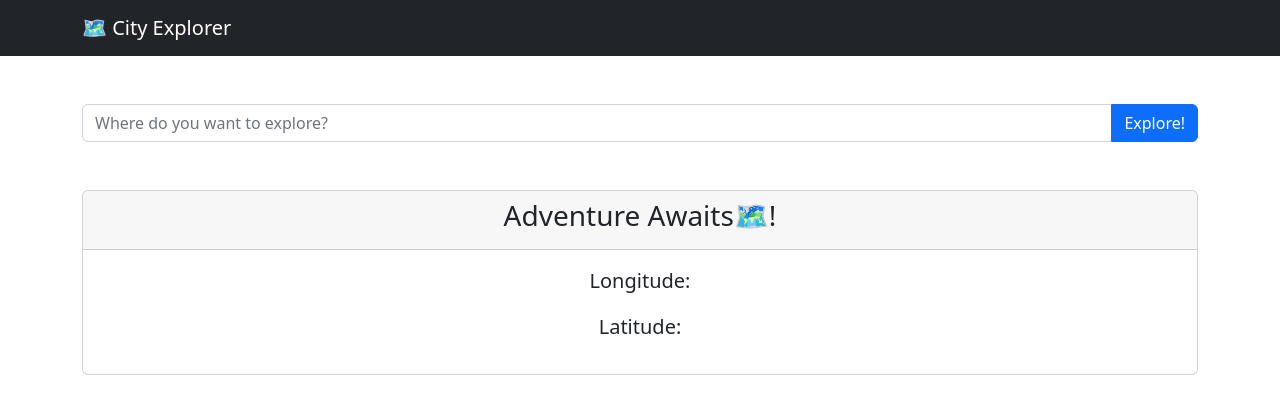
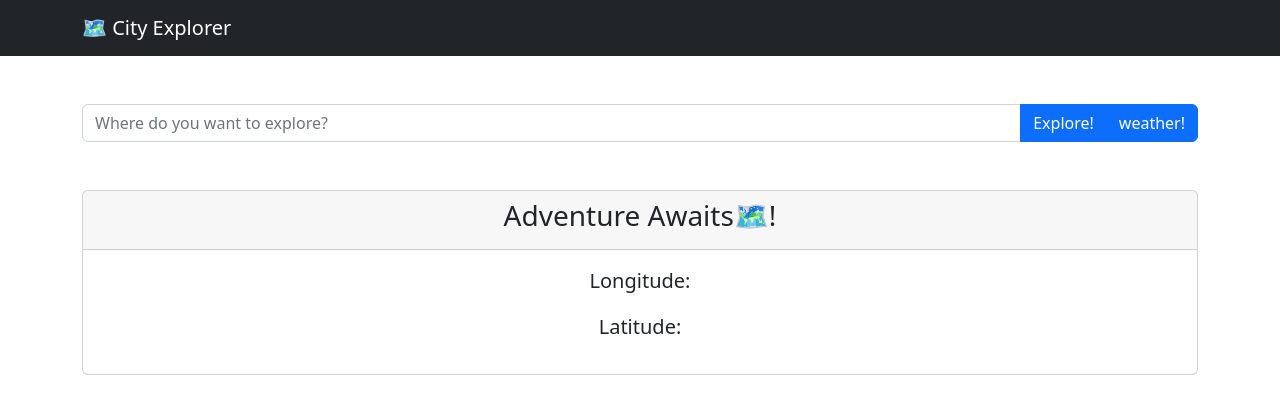
Before and after one commit to donnaada/city-explorer, a React (Create React App) app: page / in a window 1280 px wide. Shown: the top 414 px of the page. Built offline with nearby package versions, Linux system fonts and the light colour scheme.

Commit message:
connecting weather api

```diff
--- a/src/Components/Main.js
+++ b/src/Components/Main.js
@@ -31,12 +31,13 @@ class Main extends Component {
   handleSubmit = async (e) => {
     e.preventDefault();
     try {
-      let weatherAPI = `${process.env.REACT_APP_SERVER}/weather?searchQuery=${this.state.city}`
+      let weatherAPI = `${process.env.REACT_APP_SERVER}/weather?searchQuery=Paris`
       let weatherData = await axios.get(weatherAPI)
 
       this.setState({
-        weatherData
+        weatherData: weatherData.data
       })
+      console.log(weatherData.data);
 
     } catch (error) {
       console.log(error.message)
@@ -88,6 +89,7 @@ class Main extends Component {
             <InputGroup>
               <Form.Control type="text" placeholder="Where do you want to explore?" onInput={this.handleInput} />
               <Button onClick={this.getCityData}>Explore!</Button>
+              <Button onClick={this.handleSubmit}>weather!</Button>
             </InputGroup>
           </Form>
 
```
